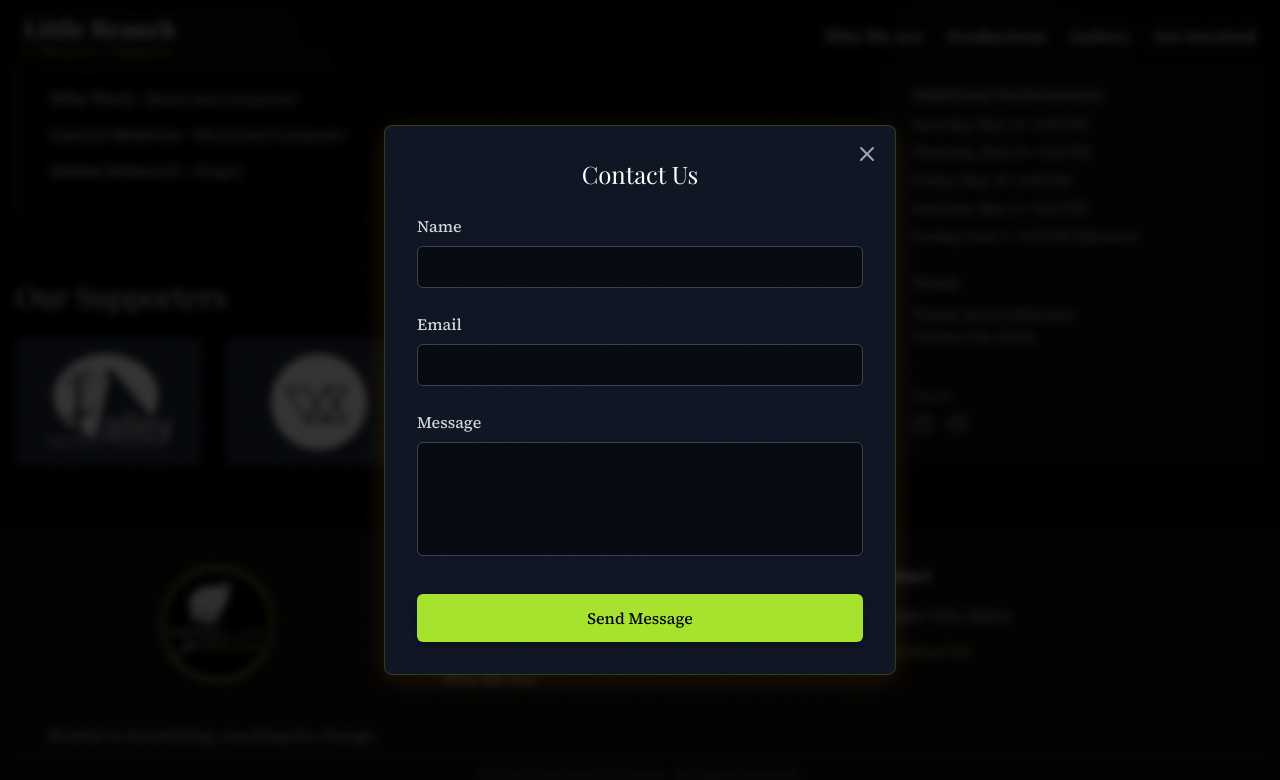
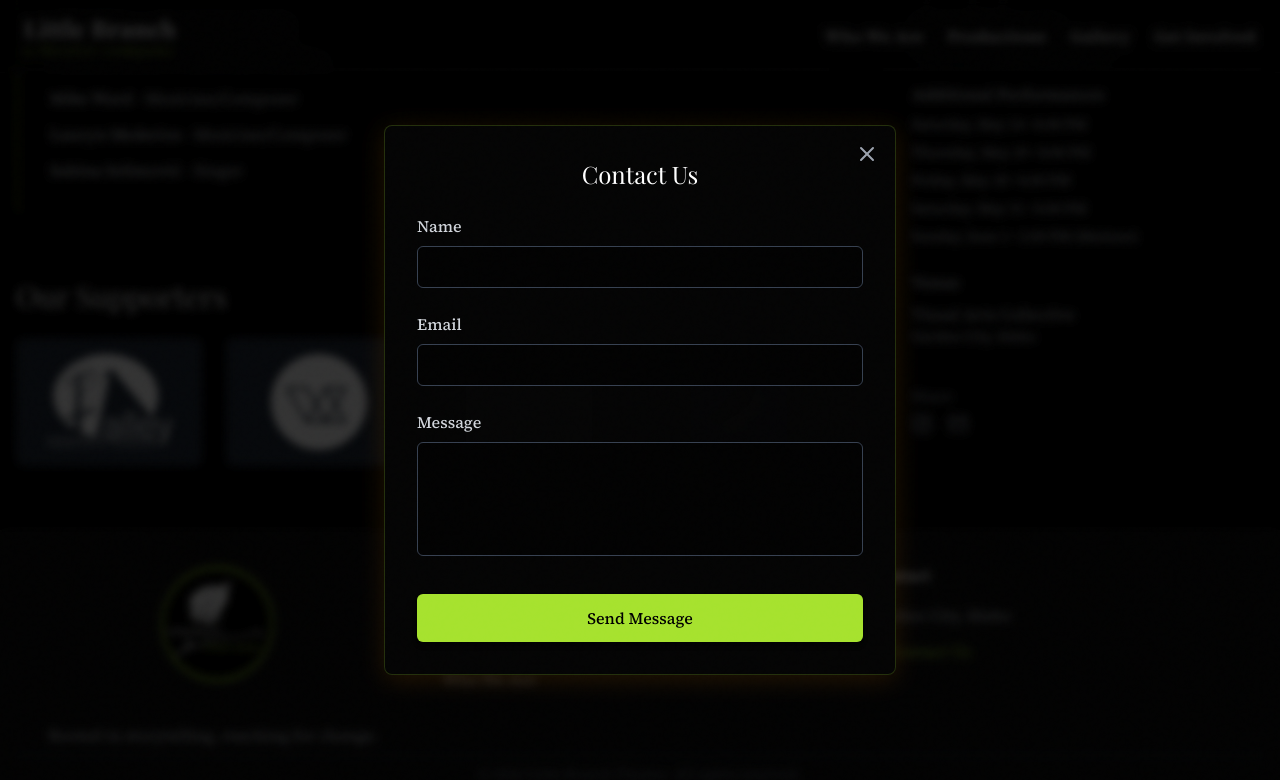
Before and after one commit to gzambran/littleBranchTheater, a Next.js app: page /productions/honey-brown-eyes in a window 1280 px wide. Both pictures are taken after a click on the button "Contact Us". Shown: the part 2637-3417 px from the top of the page. Built offline with nearby package versions, Linux system fonts and the light colour scheme; a web font is replaced by a local one.

Commit message:
Remove remaining navy (gray-900) colors site-wide

```diff
--- a/src/app/gallery/page.tsx
+++ b/src/app/gallery/page.tsx
@@ -270,7 +270,7 @@ export default function GalleryPage() {
                 initial={{ opacity: 0, scale: 0.9 }}
                 animate={{ opacity: 1, scale: 1 }}
                 transition={{ duration: 0.5, delay: index * 0.05 }}
-                className="relative aspect-square overflow-hidden rounded-lg cursor-pointer group bg-gray-900"
+                className="relative aspect-square overflow-hidden rounded-lg cursor-pointer group bg-gray-950"
                 onClick={() => openLightbox(index)}
               >
                 <Image
--- a/src/components/ContactModal.tsx
+++ b/src/components/ContactModal.tsx
@@ -65,7 +65,7 @@ export default function ContactModal({ isOpen, onClose }: ContactModalProps) {
           onClick={onClose}
         >
           <motion.div
-            className="bg-gray-900/90 backdrop-blur-sm rounded-lg max-w-lg w-full p-6 md:p-8 relative shadow-[0_5px_25px_rgba(217,119,6,0.15)] border border-accent/20"
+            className="bg-black-deep/90 backdrop-blur-sm rounded-lg max-w-lg w-full p-6 md:p-8 relative shadow-[0_5px_25px_rgba(217,119,6,0.15)] border border-accent/20"
             initial={{ opacity: 0, y: 10 }}
             animate={{ opacity: 1, y: 0 }}
             exit={{ opacity: 0, y: 20 }}
--- a/src/components/TeamMember.tsx
+++ b/src/components/TeamMember.tsx
@@ -15,7 +15,7 @@ interface TeamMemberProps {
 export default function TeamMember({ name, role, bio, headshot, index }: TeamMemberProps) {
   return (
     <motion.div
-      className="bg-gray-900 p-6 rounded-lg"
+      className="bg-gray-950 p-6 rounded-lg"
       initial={{ opacity: 0, y: 50 }}
       whileInView={{ opacity: 1, y: 0 }}
       transition={{ duration: 0.7, delay: index * 0.1 }}
--- a/src/components/show/ShowSidebar.tsx
+++ b/src/components/show/ShowSidebar.tsx
@@ -9,7 +9,7 @@ interface ShowSidebarProps {
 export default function ShowSidebar({ title, children }: ShowSidebarProps) {
   return (
     <motion.div
-      className="bg-gray-900/50 p-8 rounded-lg sticky top-24 shadow-lg shadow-black/20 backdrop-blur-sm"
+      className="bg-black-deep/50 p-8 rounded-lg sticky top-24 shadow-lg shadow-black/20 backdrop-blur-sm"
       initial={{ opacity: 0, y: 30 }}
       whileInView={{ opacity: 1, y: 0 }}
       transition={{ duration: 0.7, delay: 0.3 }}
```
